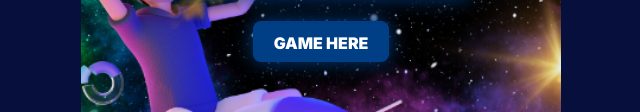
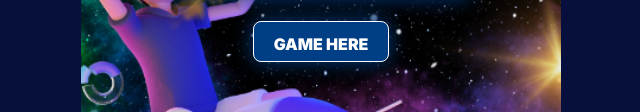
Before and after one commit to dbnzonemore/dbnzonemore.github.io, a plain HTML site: page index.html in a window 1280 px wide. Shown: the part 648-760 px from the top of the page, without its empty margins (319-959 px from the left). Drawn offline with Linux system fonts and the light colour scheme.

Commit message:
Update style.css

```diff
--- a/style.css
+++ b/style.css
@@ -184,7 +184,7 @@ a {
   width: 136px;
   height: 41px;
   background-color: #003e85;
-
+  border: 1px solid #FFFFFF;
   box-shadow: 0px 0px 20px #003e85;
   border-radius: 8px;
   transition: 0.2s ease-in;
```
